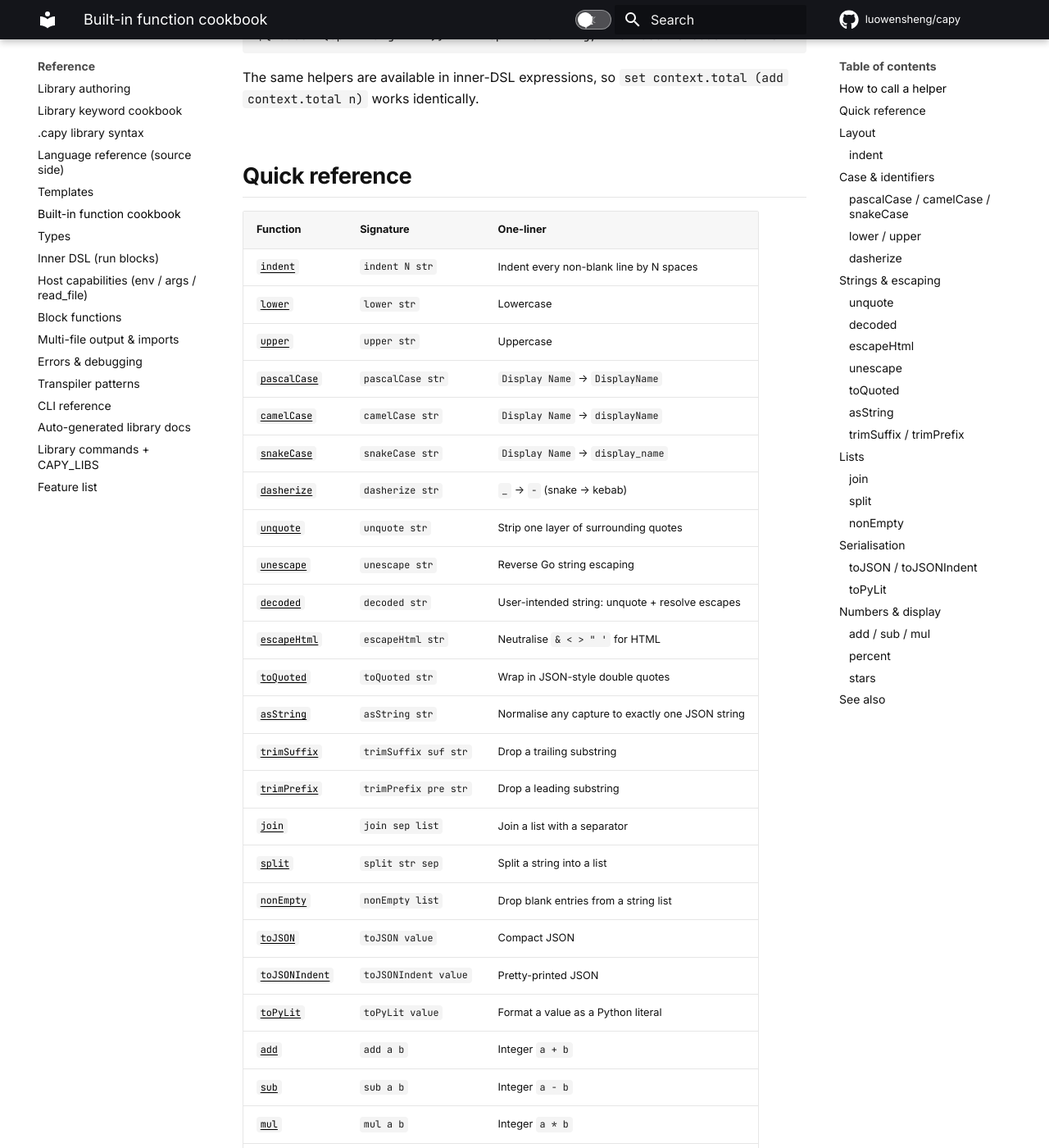
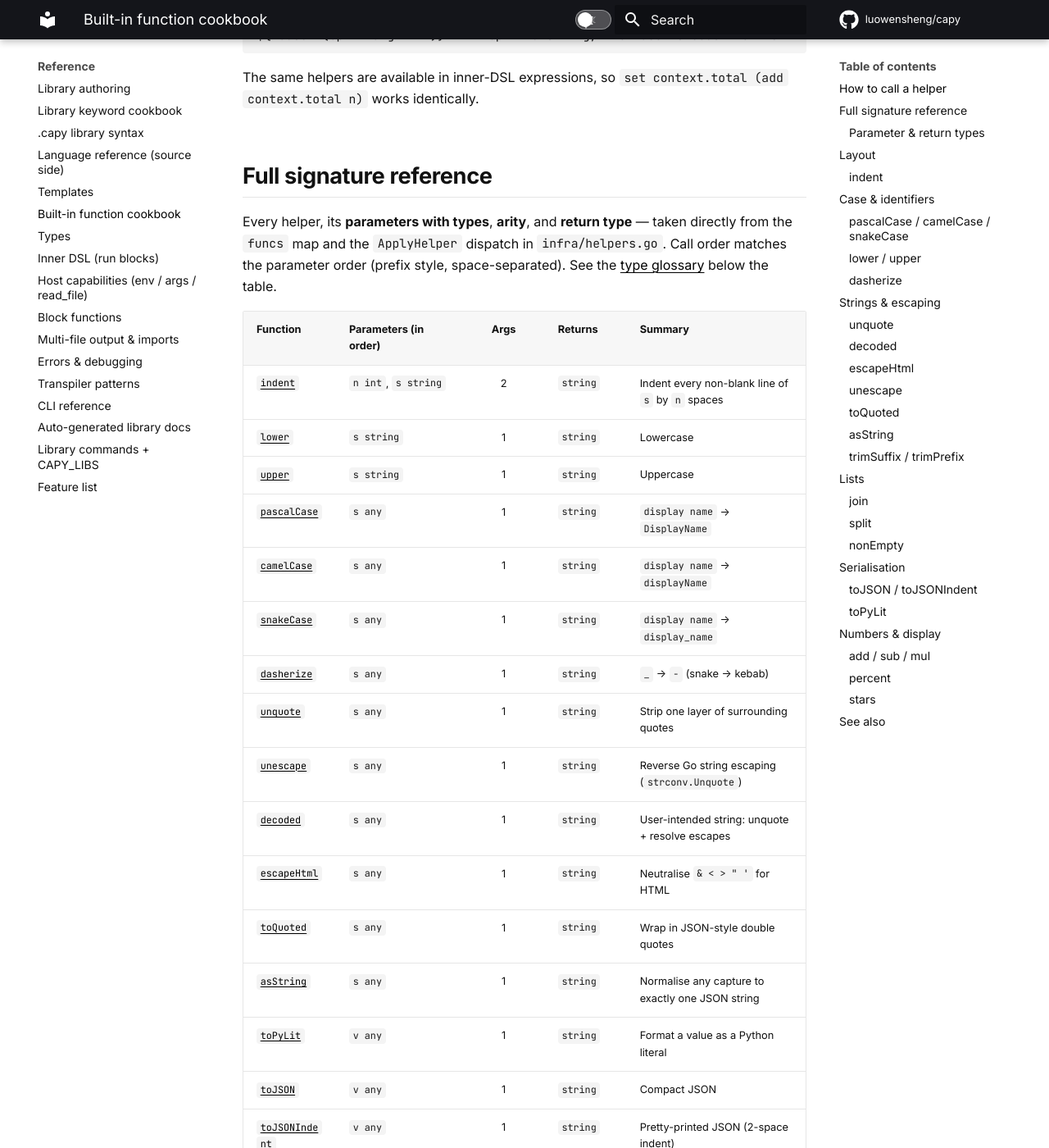
Before and after one commit to luowensheng/capy, an MkDocs documentation site: the page built from docs/function-cookbook.md, in a window 1280 px wide and 1400 px high, scrolled down 1038 px. Shown: the whole window at 82% size. Built offline with MkDocs 1.6.1 and Material for MkDocs 9.7.7, drawn with Linux system fonts in a browser that asks for light colours; comment, search, counter and statistics services are not loaded; some of the changed text lies outside the part shown.

Commit message:
docs: full typed signature reference for built-in helpers
Replace the informal quick-reference table with a complete signature
table — parameter names + types, arity, and return type for all 26
helpers, taken directly from the funcs map and ApplyHelper dispatch in
infra/helpers.go. Add a parameter/return type glossary (any, string,
int, int64, []any/[]string) explaining what each means at a call site,
note that arity is enforced, and document (verified) that split->join
don't chain.

Co-Authored-By: Claude Opus 4.7 <noreply@anthropic.com>

```diff
--- a/docs/function-cookbook.md
+++ b/docs/function-cookbook.md
@@ -45,36 +45,63 @@ ${toJSON (split argv " ")}    # split a string, then JSON-encode the list
 The same helpers are available in inner-DSL expressions, so
 `set context.total (add context.total n)` works identically.
 
-## Quick reference
+## Full signature reference
 
-| Function | Signature | One-liner |
-|----------|-----------|-----------|
-| [`indent`](#indent) | `indent N str` | Indent every non-blank line by N spaces |
-| [`lower`](#lower-upper) | `lower str` | Lowercase |
-| [`upper`](#lower-upper) | `upper str` | Uppercase |
-| [`pascalCase`](#pascalcase-camelcase-snakecase) | `pascalCase str` | `Display Name` → `DisplayName` |
-| [`camelCase`](#pascalcase-camelcase-snakecase) | `camelCase str` | `Display Name` → `displayName` |
-| [`snakeCase`](#pascalcase-camelcase-snakecase) | `snakeCase str` | `Display Name` → `display_name` |
-| [`dasherize`](#dasherize) | `dasherize str` | `_` → `-` (snake → kebab) |
-| [`unquote`](#unquote) | `unquote str` | Strip one layer of surrounding quotes |
-| [`unescape`](#unescape) | `unescape str` | Reverse Go string escaping |
-| [`decoded`](#decoded) | `decoded str` | User-intended string: unquote + resolve escapes |
-| [`escapeHtml`](#escapehtml) | `escapeHtml str` | Neutralise `& < > " '` for HTML |
-| [`toQuoted`](#toquoted) | `toQuoted str` | Wrap in JSON-style double quotes |
-| [`asString`](#asstring) | `asString str` | Normalise any capture to exactly one JSON string |
-| [`trimSuffix`](#trimsuffix-trimprefix) | `trimSuffix suf str` | Drop a trailing substring |
-| [`trimPrefix`](#trimsuffix-trimprefix) | `trimPrefix pre str` | Drop a leading substring |
-| [`join`](#join) | `join sep list` | Join a list with a separator |
-| [`split`](#split) | `split str sep` | Split a string into a list |
-| [`nonEmpty`](#nonempty) | `nonEmpty list` | Drop blank entries from a string list |
-| [`toJSON`](#tojson-tojsonindent) | `toJSON value` | Compact JSON |
-| [`toJSONIndent`](#tojson-tojsonindent) | `toJSONIndent value` | Pretty-printed JSON |
-| [`toPyLit`](#topylit) | `toPyLit value` | Format a value as a Python literal |
-| [`add`](#add-sub-mul) | `add a b` | Integer `a + b` |
-| [`sub`](#add-sub-mul) | `sub a b` | Integer `a - b` |
-| [`mul`](#add-sub-mul) | `mul a b` | Integer `a * b` |
-| [`percent`](#percent) | `percent n d` | `n/d * 100`, clamped to 0–100 |
-| [`stars`](#stars) | `stars n` | `n` filled stars + the rest outlined, out of 5 |
+Every helper, its **parameters with types**, **arity**, and **return
+type** — taken directly from the `funcs` map and the `ApplyHelper`
+dispatch in `infra/helpers.go`. Call order matches the parameter order
+(prefix style, space-separated). See the [type glossary](#parameter--return-types)
+below the table.
+
+| Function | Parameters (in order) | Args | Returns | Summary |
+|----------|-----------------------|:----:|---------|---------|
+| [`indent`](#indent) | `n int`, `s string` | 2 | `string` | Indent every non-blank line of `s` by `n` spaces |
+| [`lower`](#lower-upper) | `s string` | 1 | `string` | Lowercase |
+| [`upper`](#lower-upper) | `s string` | 1 | `string` | Uppercase |
+| [`pascalCase`](#pascalcase-camelcase-snakecase) | `s any` | 1 | `string` | `display name` → `DisplayName` |
+| [`camelCase`](#pascalcase-camelcase-snakecase) | `s any` | 1 | `string` | `display name` → `displayName` |
+| [`snakeCase`](#pascalcase-camelcase-snakecase) | `s any` | 1 | `string` | `display name` → `display_name` |
+| [`dasherize`](#dasherize) | `s any` | 1 | `string` | `_` → `-` (snake → kebab) |
+| [`unquote`](#unquote) | `s any` | 1 | `string` | Strip one layer of surrounding quotes |
+| [`unescape`](#unescape) | `s any` | 1 | `string` | Reverse Go string escaping (`strconv.Unquote`) |
+| [`decoded`](#decoded) | `s any` | 1 | `string` | User-intended string: unquote + resolve escapes |
+| [`escapeHtml`](#escapehtml) | `s any` | 1 | `string` | Neutralise `& < > " '` for HTML |
+| [`toQuoted`](#toquoted) | `s any` | 1 | `string` | Wrap in JSON-style double quotes |
+| [`asString`](#asstring) | `s any` | 1 | `string` | Normalise any capture to exactly one JSON string |
+| [`toPyLit`](#topylit) | `v any` | 1 | `string` | Format a value as a Python literal |
+| [`toJSON`](#tojson-tojsonindent) | `v any` | 1 | `string` | Compact JSON |
+| [`toJSONIndent`](#tojson-tojsonindent) | `v any` | 1 | `string` | Pretty-printed JSON (2-space indent) |
+| [`trimSuffix`](#trimsuffix-trimprefix) | `suffix string`, `s any` | 2 | `string` | Drop a trailing substring from `s` |
+| [`trimPrefix`](#trimsuffix-trimprefix) | `prefix string`, `s any` | 2 | `string` | Drop a leading substring from `s` |
+| [`join`](#join) | `sep string`, `items []any` | 2 | `string` | Join a list with `sep` between items |
+| [`split`](#split) | `s any`, `sep string` | 2 | `[]string` | Split `s` into a list at each `sep` |
+| [`nonEmpty`](#nonempty) | `items []string` | 1 | `[]string` | Drop blank entries from a string list |
+| [`add`](#add-sub-mul) | `a any`, `b any` | 2 | `int64` | Integer `a + b` |
+| [`sub`](#add-sub-mul) | `a any`, `b any` | 2 | `int64` | Integer `a - b` |
+| [`mul`](#add-sub-mul) | `a any`, `b any` | 2 | `int64` | Integer `a * b` |
+| [`percent`](#percent) | `n any`, `d any` | 2 | `int64` | `n / d * 100`, clamped to 0–100 |
+| [`stars`](#stars) | `n any` | 1 | `string` | `n` filled stars + the rest outlined, out of 5 |
+
+### Parameter & return types
+
+The types above are the actual Go types each helper accepts; here's what
+each means at a Capy call site:
+
+| Type | At the call site | Notes |
+|------|------------------|-------|
+| `any` | any captured value — a string capture, a number, a context value | String helpers stringify it (and most strip one surrounding quote layer themselves); numeric helpers coerce it to an integer (`int`/`int64`/`float`, or a digit-string like `"42"`). |
+| `string` | a value used as a fixed string — usually a literal you type (`","`, `".go"`) | A capture passed here is stringified first. |
+| `int` | a whole number — only `indent`'s `n` | Coerced from `int`/`int64`/`float`/digit-string. |
+| `int64` | **return** type of the arithmetic helpers | Renders as a plain integer. |
+| `[]any` / `[]string` | a **list** value | Produced by a context list you built with `set`/`append`/`range`, or by [`split`](#split). Reference it by name (`context.models`); you can't write a list literal inline. |
+
+**Arity is enforced.** Passing the wrong number of arguments is an error
+(`helper "join": expected 2 args, got 1`), so the *Args* column is exact.
+
+> **Tip — composing list helpers.** `split` returns `[]string` while
+> `join` expects `[]any`, so they don't chain directly. Use `join` on a
+> context list you built (`${join ", " context.models}`) and use `split`
+> to *drive* a loop (`for x in (split s ",")`), not to feed `join`.
 
 ---
 
```
